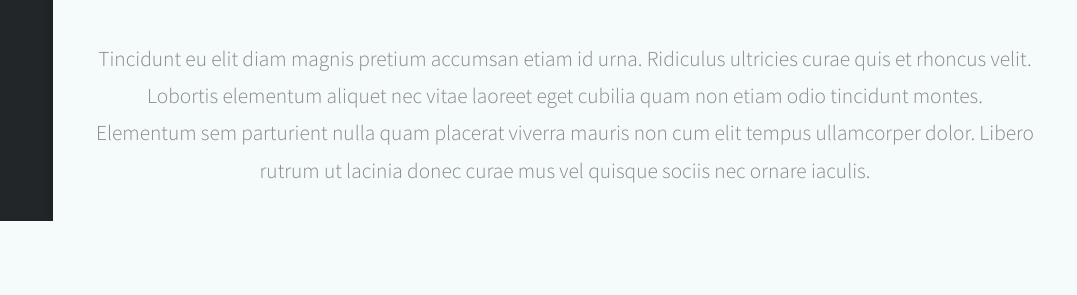
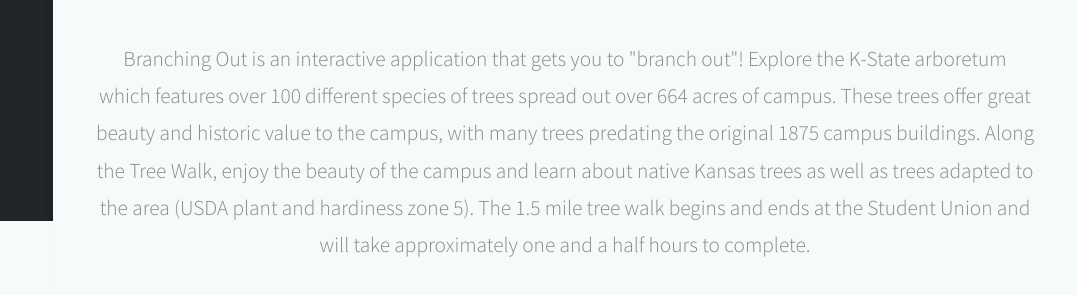
Before and after one commit to KSU-Mobile-Dev-Club/Branching-Out-Web, a plain HTML site: page index.html in a window 1280 px wide. Shown: the part 579-874 px from the top of the page, 203-1280 px from the left. Drawn offline with Linux system fonts and the light colour scheme.

Commit message:
Update index paragraph

```diff
--- a/index.html
+++ b/index.html
@@ -52,12 +52,7 @@
 							<header>
 								<h2>About</h2>
 							</header>
-							<p>Tincidunt eu elit diam magnis pretium accumsan etiam id urna. Ridiculus
-							ultricies curae quis et rhoncus velit. Lobortis elementum aliquet nec vitae
-							laoreet eget cubilia quam non etiam odio tincidunt montes. Elementum sem
-							parturient nulla quam placerat viverra mauris non cum elit tempus ullamcorper
-							dolor. Libero rutrum ut lacinia donec curae mus vel quisque sociis nec
-							ornare iaculis.</p>
+							<p>Branching Out is an interactive application that gets you to "branch out"! Explore the K-State arboretum which features over 100 different species of trees spread out over 664 acres of campus. These trees offer great beauty and historic value to the campus, with many trees predating the original 1875 campus buildings. Along the Tree Walk, enjoy the beauty of the campus and learn about native Kansas trees as well as trees adapted to the area (USDA plant and hardiness zone 5). The 1.5 mile tree walk begins and ends at the Student Union and will take approximately one and a half hours to complete.</p>
 						</div>
 					</section>
 			</div>
```
